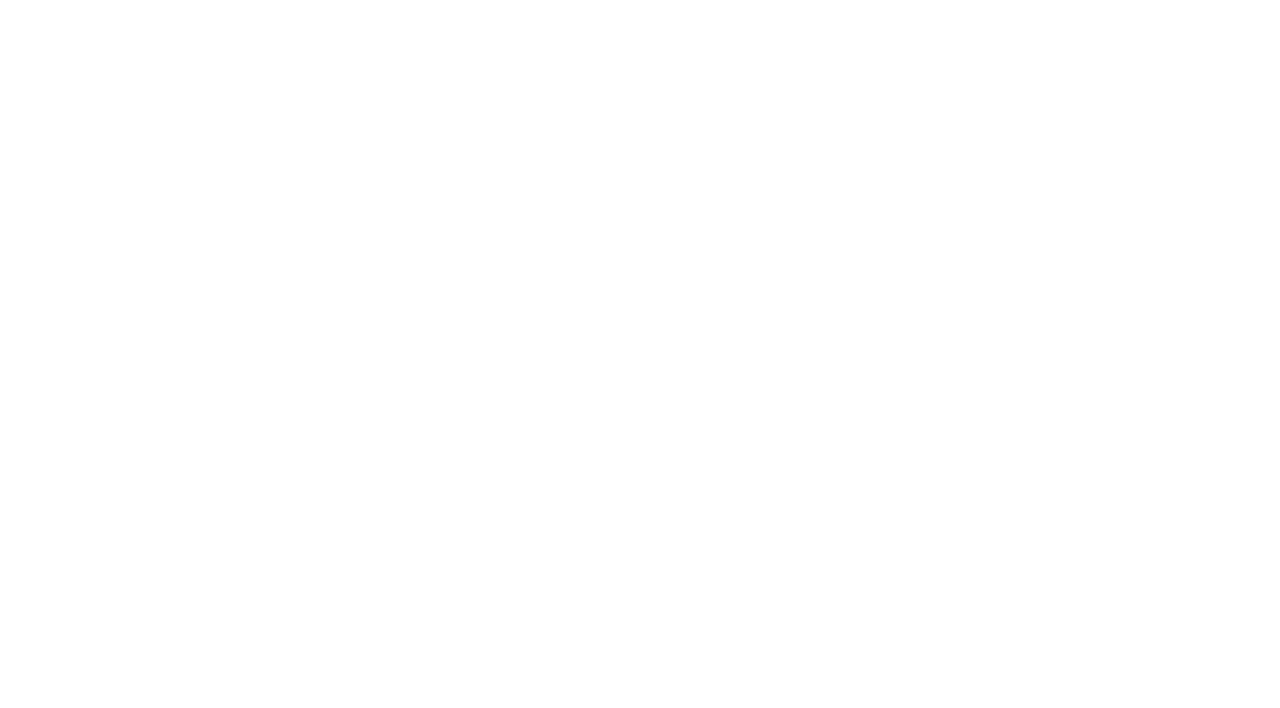
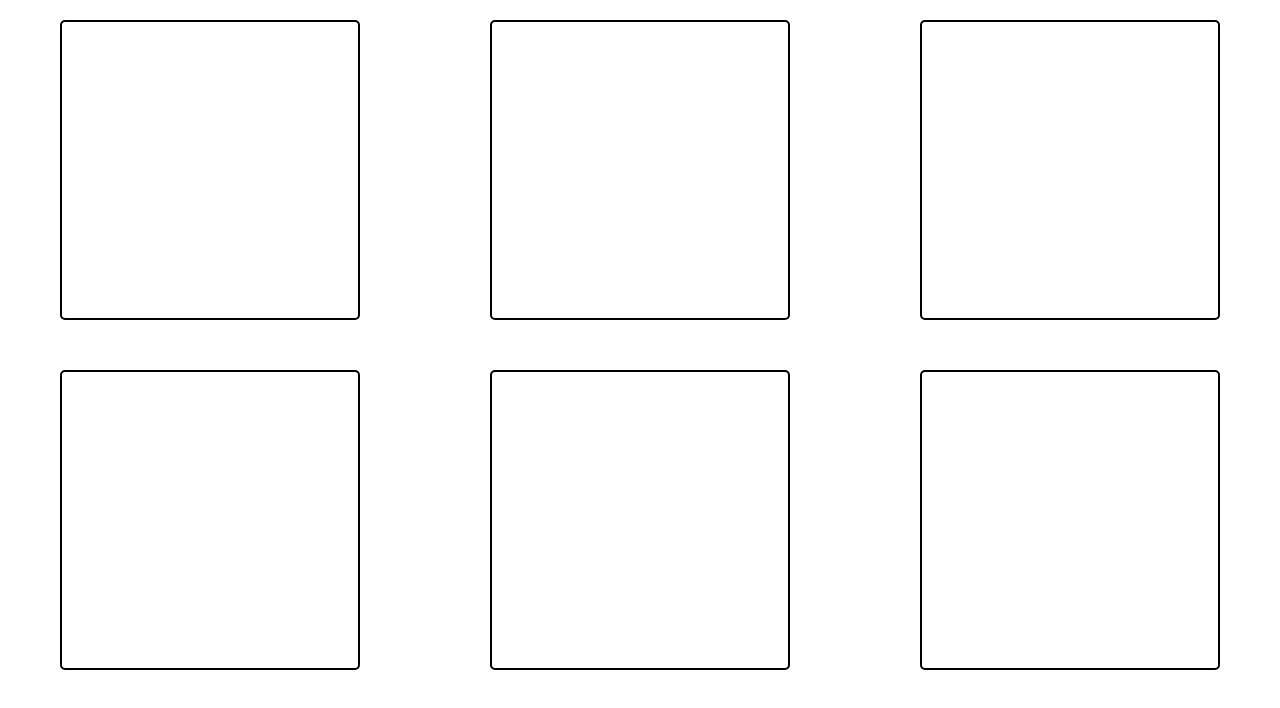
Before and after one commit to mehtasimran234/Boxes, a React (Create React App) app: page / in a window 1280 px wide. Shown: the top 708 px of the page. Built offline with nearby package versions, Linux system fonts and the light colour scheme.

Commit message:
Challenge 1: Initialize state

```diff
--- a/src/App.js
+++ b/src/App.js
@@ -1,6 +1,27 @@
+import React from "react";
+import boxes from "./boxes"
+
 function App() {
+     /**
+     * Challenge part 1:
+     * 1. Initialize state with the default value of the
+     *    array pulled in from boxes.js
+     * 2. Map over that state array and display each one
+     *    as an empty square (black border, transparent bg color)
+     *    (Don't worry about using the "on" property yet)
+     */
+
+  const [squareArray, setSquareArray] = React.useState(boxes)
+
+  const items = squareArray.map(square => {
+    return (
+      <div className="box" key={square.id}></div>
+    )
+  })
+
   return (
     <div className="App">
+      {items}
     </div>
   );
 }
--- /dev/null
+++ b/src/boxes.js
@@ -0,0 +1,26 @@
+export default [
+    {
+        id: 1,
+        on: true
+    },
+    {
+        id: 2,
+        on: false
+    },
+    {
+        id: 3,
+        on: true
+    },
+    {
+        id: 4,
+        on: true
+    },
+    {
+        id: 5,
+        on: false
+    },
+    {
+        id: 6,
+        on: false
+    },
+]
--- a/src/style.css
+++ b/src/style.css
@@ -0,0 +1,22 @@
+* {
+  box-sizing: border-box;
+}
+
+body {
+  margin: 20px;
+  font-family: 'Karla', sans-serif;
+}
+
+.App {
+  display: grid;
+  grid: auto / auto auto auto;
+  gap: 50px;
+}
+
+.box {
+  width: 300px;
+  height: 300px;
+  border: 2px black solid;
+  border-radius: 5px;
+  justify-self: center;
+}
```
